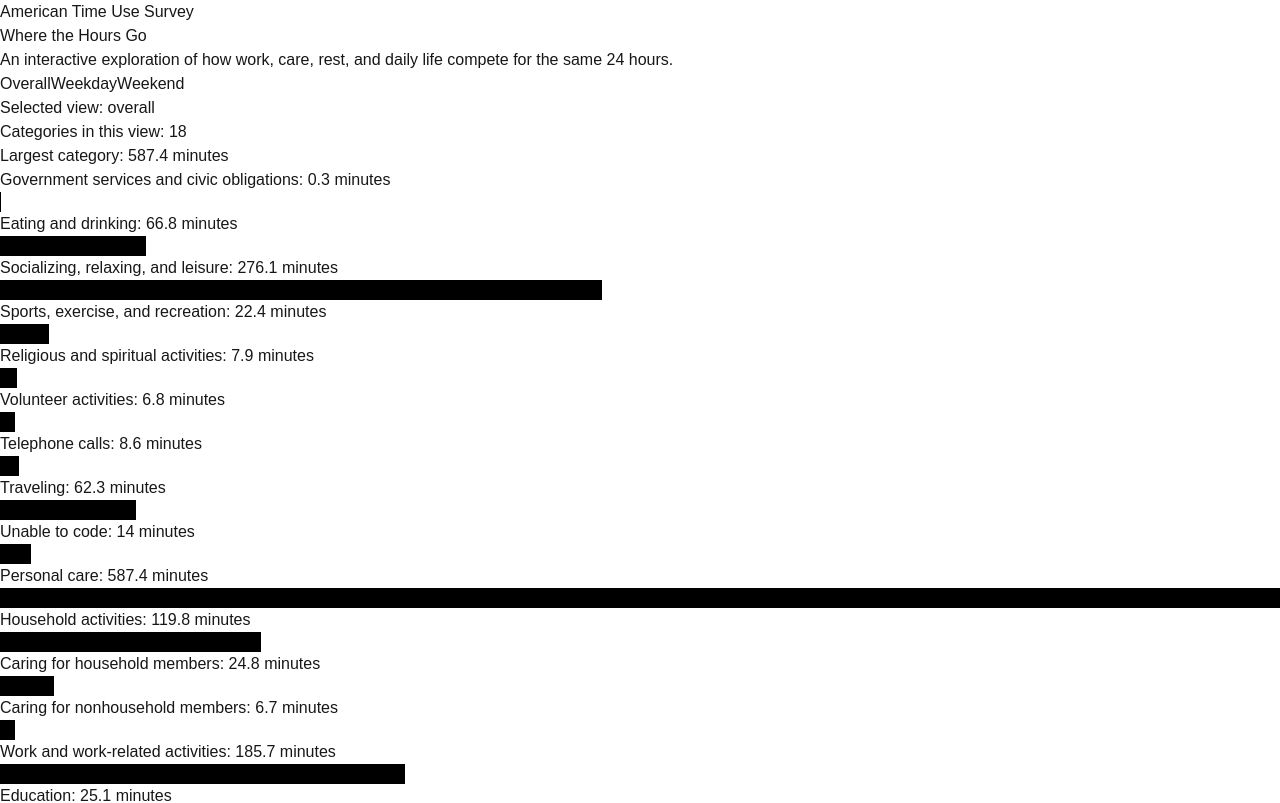
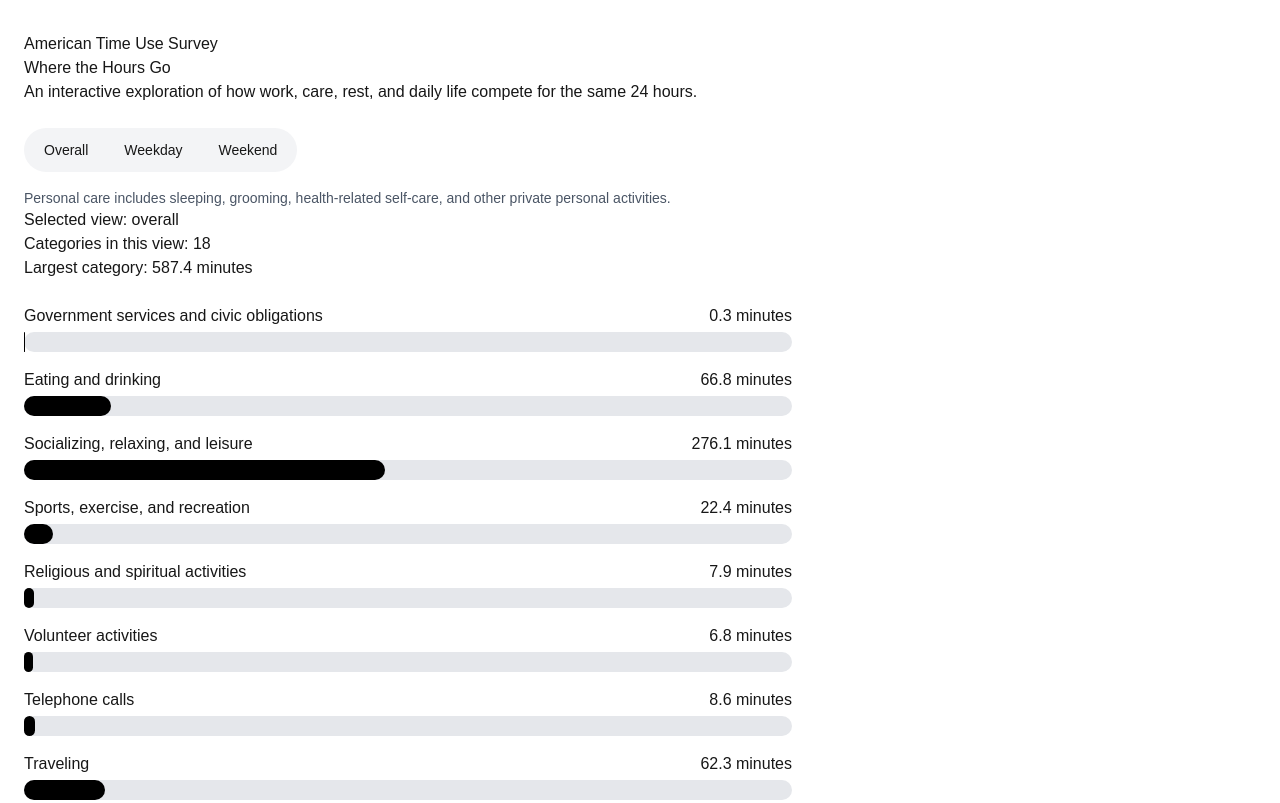
Before and after one commit to kimberlydemaio/data-visualization-lab, a Next.js app: page /where-the-hours-go in a window 1280 px wide. Shown: the top 803 px of the page. Built offline with nearby package versions, Linux system fonts and the light colour scheme.

Commit message:
Style time-use chart layout

```diff
--- a/src/app/where-the-hours-go/TimeUseChart.js
+++ b/src/app/where-the-hours-go/TimeUseChart.js
@@ -30,31 +30,54 @@
       {timeUseData ? (
         <div>
           {/* View selector */}
-          <div>
-            <button onClick={() => setSelectedView("overall")}>Overall</button>
-            <button onClick={() => setSelectedView("weekday")}>Weekday</button>
-            <button onClick={() => setSelectedView("weekend")}>Weekend</button>
+          <div className="mt-6 flex w-fit gap-1 rounded-full bg-gray-100 p-1">
+            <button
+              className="rounded-full px-4 py-2 text-sm"
+              onClick={() => setSelectedView("overall")}
+            >
+              Overall
+            </button>
+            <button
+              className="rounded-full px-4 py-2 text-sm"
+              onClick={() => setSelectedView("weekday")}
+            >
+              Weekday
+            </button>
+            <button
+              className="rounded-full px-4 py-2 text-sm"
+              onClick={() => setSelectedView("weekend")}
+            >
+              Weekend
+            </button>
           </div>
+
+          {/* Category definition */}
+          <p className="mt-4 max-w-3xl text-sm text-gray-600">
+            Personal care includes sleeping, grooming, health-related self-care,
+            and other private personal activities.
+          </p>
           {/* Temporary data checks */}
           <p>Selected view: {selectedView}</p>
           <p>Categories in this view: {selectedData.length}</p>
           <p>Largest category: {maxMinutes} minutes</p>
 
           {/* Bar chart */}
-          <div>
+          <div className="mt-6 max-w-3xl">
             {selectedData.map((item) => (
-              <div key={item.category}>
-                <p>
-                  {item.category}: {item.averageMinutes} minutes
-                </p>
+              <div key={item.category} className="mb-4">
+                <div className="mb-1 flex justify-between gap-4 text-cm">
+                  <span>{item.category}</span>
+                  <span>{item.averageMinutes} minutes</span>
+                </div>
 
-                <div
-                  style={{
-                    width: `${widthScale(item.averageMinutes)}%`,
-                    height: "20px",
-                    backgroundColor: "black",
-                  }}
-                />
+                <div className="h-5 rounded-full bg-gray-200">
+                  <div
+                    className="h-full rounded-full bg-black"
+                    style={{
+                      width: `${widthScale(item.averageMinutes)}%`,
+                    }}
+                  />
+                </div>
               </div>
             ))}
           </div>
--- a/src/app/where-the-hours-go/page.js
+++ b/src/app/where-the-hours-go/page.js
@@ -2,7 +2,7 @@
 
 export default function WhereTheHoursGoPage() {
   return (
-    <main>
+    <main className="px-6 py-8">
       <p>American Time Use Survey</p>
 
       <h1>Where the Hours Go</h1>
```
